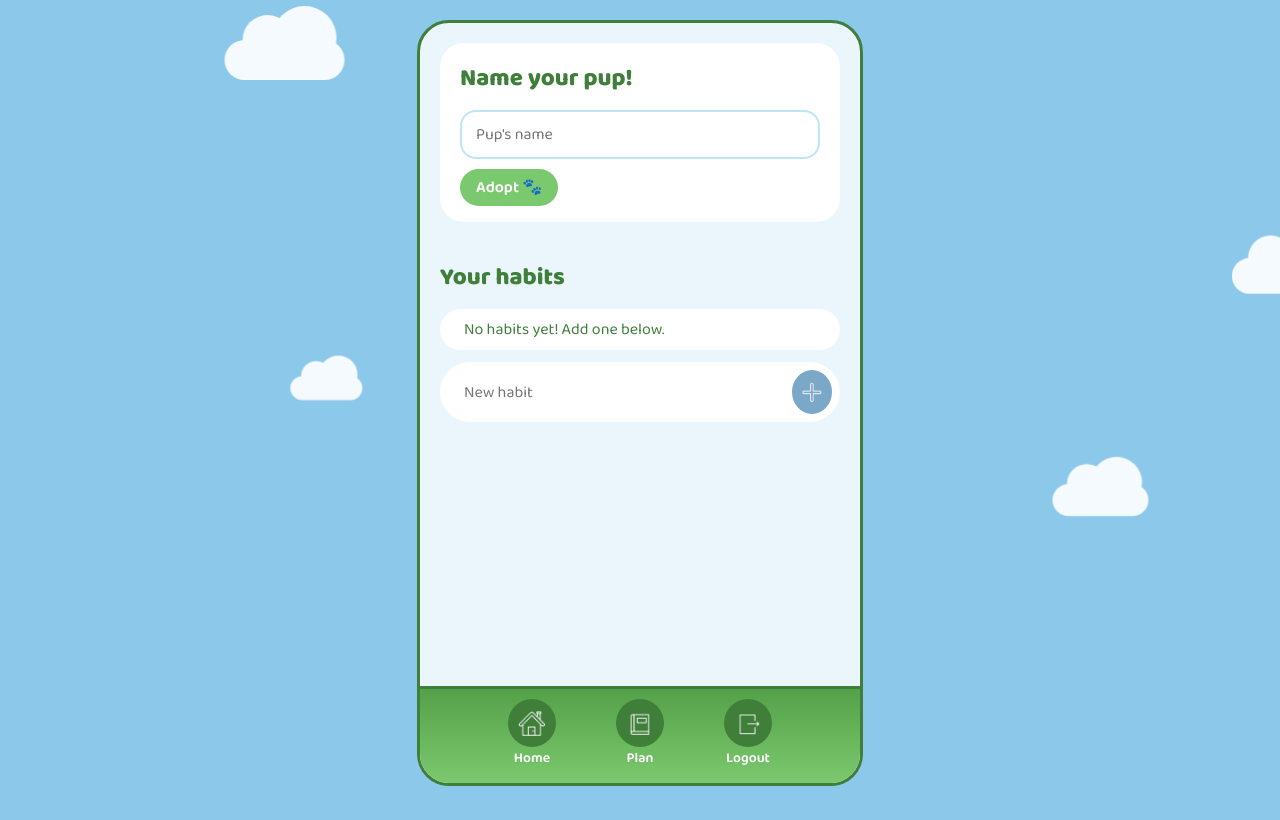
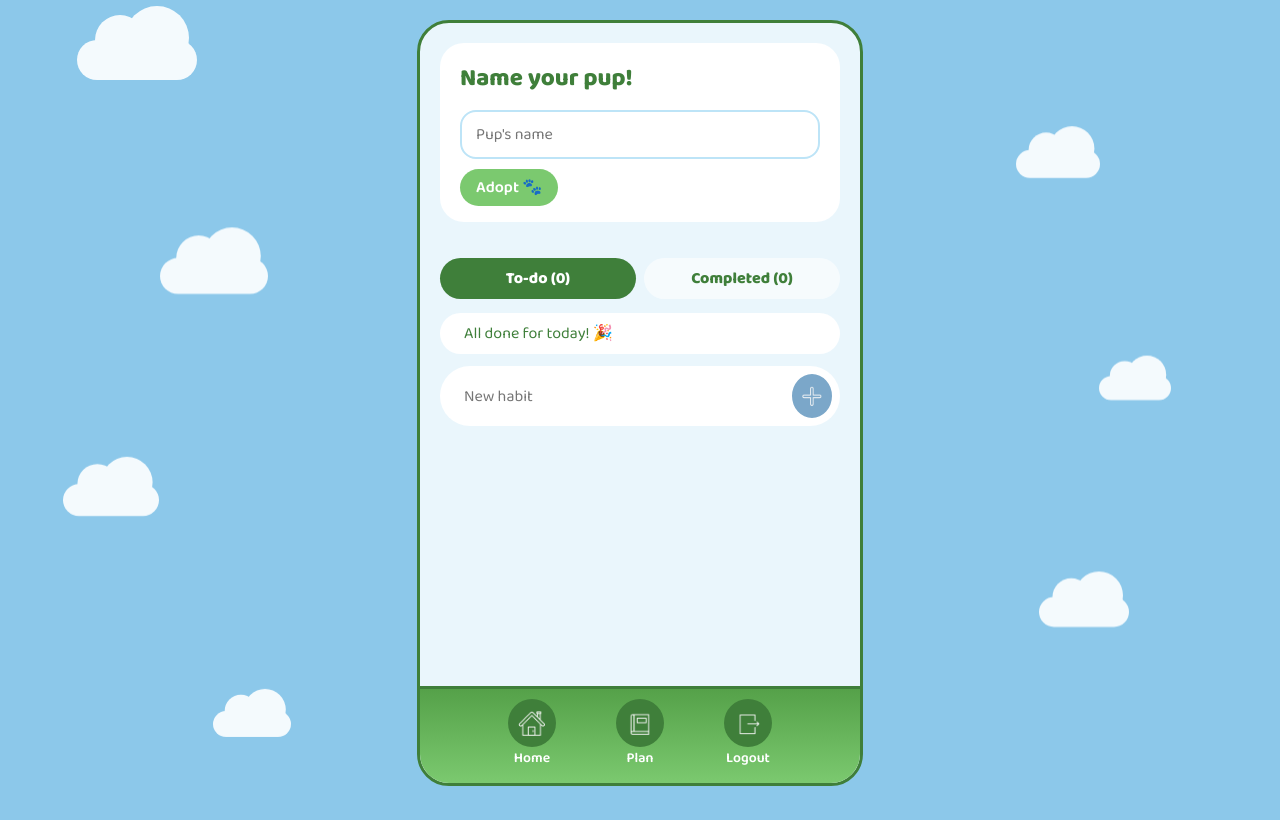
Before and after one commit to lfigu05/Pupdate, a Django app: page / in a window 1280 px wide. Run offline with Django 4.2, Linux system fonts and the light colour scheme; the visitor is signed in with stand-in values (Sample User, id 1); data that the repository does not hold is empty.

Commit message:
Hand-drawn pup stages, tabs, undo, scroll fix, and polishing

```diff
--- a/habits/static/habits/style.css
+++ b/habits/static/habits/style.css
@@ -9,6 +9,7 @@
     --delete: #C75A5A;
     --add: #7BA7C9;
     --background: #8CC8EA;
+    --undo: #E3B45E;
 }
 
 /* ======= PAGE AND FONT ======= */
@@ -37,13 +38,11 @@ h1, h2 { margin: 0 0 12px; font-weight: 800; }
 /* ======= CLOUDS (page background) ======= */
 .cloud {
     position: fixed;
-    left: 0;
     width: 120px;
     height: 40px;
     background: var(--cloud);
     border-radius: 40px;
     opacity: 0.9;
-    animation: drift 30s linear infinite; /* floats across the screen forever */
 }
 .cloud::before, .cloud::after {
     content: '';
@@ -54,19 +53,14 @@ h1, h2 { margin: 0 0 12px; font-weight: 800; }
 .cloud::before { width: 50px; height: 50px; top: -25px; left: 18px; }
 .cloud::after  { width: 64px; height: 64px; top: -34px; left: 48px; }
 
-/* spread from the top of the screen to the bottom, at different speeds */
-.cloud-1 { top: 5vh;  animation-duration: 25s; }
-.cloud-2 { top: 18vh; animation-duration: 35s; animation-delay: -10s; transform: scale(0.7); }
-.cloud-3 { top: 32vh; animation-duration: 30s; animation-delay: -20s; transform: scale(0.9); }
-.cloud-4 { top: 46vh; animation-duration: 40s; animation-delay: -5s;  transform: scale(0.6); }
-.cloud-5 { top: 60vh; animation-duration: 28s; animation-delay: -15s; transform: scale(0.8); }
-.cloud-6 { top: 74vh; animation-duration: 33s; animation-delay: -25s; transform: scale(0.75); }
-.cloud-7 { top: 88vh; animation-duration: 26s; animation-delay: -8s;  transform: scale(0.65); }
-
-@keyframes drift {
-    from { translate: -200px 0; }  /* starts just off the left edge */
-    to   { translate: 110vw 0; }   /* ends just past the right edge */
-}
+/* spread around the whole screen */
+.cloud-1 { top: 5vh;  left: 6%; }
+.cloud-2 { top: 18vh; left: 78%; transform: scale(0.7); }
+.cloud-3 { top: 32vh; left: 12%; transform: scale(0.9); }
+.cloud-4 { top: 46vh; left: 84%; transform: scale(0.6); }
+.cloud-5 { top: 60vh; left: 4%;  transform: scale(0.8); }
+.cloud-6 { top: 74vh; left: 80%; transform: scale(0.75); }
+.cloud-7 { top: 88vh; left: 15%; transform: scale(0.65); }
 
 /* respect people who turn off animations on their device */
 @media (prefers-reduced-motion: reduce) {
@@ -385,3 +405,54 @@ button.wide { width: 100%; padding: 10px; margin-top: 4px; }
 }
 .switch   { text-align: center; font-weight: 600; }
 .switch a { color: var(--deep-grass); }
+
+/* ======= TO-DO / COMPLETED TABS ======= */
+.tabs {
+    display: flex;
+    gap: 8px;
+    margin-bottom: 14px;
+}
+.tab {
+    flex: 1; /* both tabs share the width equally */
+    text-align: center;
+    padding: 8px;
+    border-radius: 999px;
+    background: rgba(255, 255, 255, 0.6);
+    color: var(--deep-grass);
+    font-weight: 700;
+    text-decoration: none;
+}
+.tab.active {
+    background: var(--deep-grass); /* the open tab is solid green */
+    color: white;
+}
+
+/* due date under the habit name */
+.habit-due {
+    display: block;
+    font-size: 13px;
+    font-weight: 600;
+    color: #6B8F66;
+}
+
+/* finished habits look softer */
+.done-pill .habit-name {
+    text-decoration: line-through;
+    opacity: 0.6;
+}
+
+/* hand drawn pup */
+.pup-img { display: block; }
+.pup-puppy { width: 140px; }
+.pup-young { width: 180px; }
+.pup-grown { width: 220px; }
+.pup-img { animation: bounce 2s ease-in-out infinite; }
+
+@keyframes bounce {
+    0%, 100% { transform: translateY(0); }
+    50%      { transform: translateY(-6px); }
+}
+
+@media (prefers-reduced-motion: reduce) {
+    .pup-img { animation: none; }
+}
--- a/habits/templates/habits/base.html
+++ b/habits/templates/habits/base.html
@@ -33,5 +33,26 @@
         </nav>
         {% endif %}
     </div>
+    <script>
+        const scrollBox = document.querySelector('.app');
+        const scrollKey = 'scroll:' + location.pathname;
+        console.log('scroll script loaded, box found:', !!scrollBox);
+
+        window.addEventListener('load', () => {
+            const saved = sessionStorage.getItem(scrollKey);
+            console.log('restoring to:', saved);
+            if (scrollBox && saved) {
+                scrollBox.scrollTop = Number(saved);
+                sessionStorage.removeItem(scrollKey);
+            }
+        });
+
+        document.querySelectorAll('form').forEach(form => {
+            form.addEventListener('submit', () => {
+                console.log('saving:', scrollBox.scrollTop, 'window:', window.scrollY);
+                if (scrollBox) sessionStorage.setItem(scrollKey, scrollBox.scrollTop);
+            });
+        });
+    </script>
 </body>
 </html>
--- a/habits/templates/habits/home.html
+++ b/habits/templates/habits/home.html
@@ -18,13 +18,7 @@
         </svg>
 
         <div class="pup">
-            {% if stage == 'grown' %}
-                🦮
-            {% elif stage == 'young' %}
-                🐕
-            {% else %}
-                🐶
-            {% endif %}
+            <img src="{% static 'habits/icons/pup-' %}{{ stage }}.png" alt="{{ pup.name }}" class="pup-img pup-{{ stage }}">
         </div>
     </div>
 
@@ -53,11 +47,38 @@
     </p>
     {% endif %}
 
-    <h2>Your habits</h2>
+    <div class="tabs">
+        <a href="?tab=todo" class="tab {% if tab == 'todo' %}active{% endif %}">To-do ({{ todo_habits|length }})</a>
+        <a href="?tab=done" class="tab {% if tab == 'done' %}active{% endif %}">Completed ({{ done_habits|length }})</a>
+    </div>
 
-    {% for habit in habits %}
+    {% if tab == 'done' %}
+
+        {% for habit in done_habits %}
+            <div class="habit-pill done-pill">
+                <div>
+                    <span class="habit-name">{{ habit.name }}</span>
+                    {% if habit.due_date %}<span class="habit-due">due {{ habit.due_date|date:"M j" }}</span>{% endif %}
+                </div>
+                <form method="post" action="{% url 'undo_check_in' habit.id %}">
+                    {% csrf_token %}
+                    <button type="submit" class="icon-btn undo-btn" aria-label="Move {{ habit.name }} back to To-do">
+                        <img src="{% static 'habits/icons/undo.png' %}" alt="">
+                    </button>
+                </form>
+            </div>
+        {% empty %}
+            <div class="habit-pill">Nothing finished yet today. You've got this!</div>
+        {% endfor %}
+
+    {% else %}
+
+        {% for habit in todo_habits %}
             <div class="habit-pill">
+                <div>
                     <span class="habit-name">{{ habit.name }}</span>
+                    {% if habit.due_date %}<span class="habit-due">due {{ habit.due_date|date:"M j" }}</span>{% endif %}
+                </div>
                 <div class="habit-actions">
                     <form method="post" action="{% url 'check_in' habit.id %}">
                         {% csrf_token %}
@@ -74,7 +95,7 @@
                 </div>
             </div>
         {% empty %}
-        <div class="habit-pill">No habits yet! Add one below.</div>
+            <div class="habit-pill">All done for today! 🎉</div>
         {% endfor %}
 
         <form method="post" action="{% url 'add_habit' %}" class="habit-pill add-pill">
@@ -85,6 +106,8 @@
             </button>
         </form>
 
+    {% endif %}
+
 </div>
 
 {% endblock %}
--- a/habits/urls.py
+++ b/habits/urls.py
@@ -10,4 +10,5 @@ urlpatterns = [
     path('habits/<int:habit_id>/delete/', views.delete_habit, name='delete_habit'),
     path('plan/', views.plan, name='plan'),
     path('steps/<int:step_id>/complete/', views.complete_step, name='complete_step'),
+    path('habits/<int:habit_id>/undo/', views.undo_check_in, name='undo_check_in'),
 ]
--- a/habits/views.py
+++ b/habits/views.py
@@ -24,7 +24,14 @@ def signup(request):
 # home page that shows the user's habits and pup (IF THEY ARE LOGGED IN)
 @login_required # if you are not logged in, you'll be sent to the login page
 def home(request):
-    habits = Habit.objects.filter(user=request.user) # shows USER'S habits only
+    habits = Habit.objects.filter(user=request.user, due_date__isnull=True) # everyday habits ONLY
+    # splitting habits into to-do and completed
+    tab = request.GET.get('tab', 'todo') # which tab is open?
+
+    done_ids = CheckIn.objects.filter(habit__user=request.user, date=date.today()).values_list('habit_id', flat=True)
+    todo_habits = habits.exclude(id__in=done_ids) # not done
+    done_habits = habits.filter(id__in=done_ids) # done
+
     pup = Pup.objects.filter(user=request.user).first()
 
     #all checkins for this user's habits
@@ -47,11 +54,13 @@ def home(request):
     sleepy = days_completed > 0 and not checked_in_recently # new users cant have a sleepy pup since they just adopted them
 
     return render(request, 'habits/home.html', {
-        'habits': habits,
         'pup': pup,
-        'days_completed':  days_completed,
+        'days_completed': days_completed,
         'stage': stage,
         'sleepy': sleepy,
+        'tab': tab,
+        'todo_habits': todo_habits,
+        'done_habits': done_habits,
     })
 
 # add a new habit for the user logged in
@@ -70,6 +79,8 @@ def check_in(request, habit_id):
         # finds the habit if it belongs to the user, that way nobody checks off anyone else's habit
         habit = get_object_or_404(Habit, id=habit_id, user=request.user)
         CheckIn.objects.get_or_create(habit=habit, date=date.today())
+        # syncing it with the plan page
+        StudyStep.objects.filter(habit=habit, date=date.today()).update(done=True)
     return redirect('home')
 
 # deleting a habit
@@ -79,6 +90,16 @@ def delete_habit(request, habit_id):
         habit = get_object_or_404(Habit, id=habit_id, user=request.user)
         habit.delete()
     return redirect('home')
+
+# undoing a habit from completed and back to to-do
+@login_required
+def undo_check_in(request, habit_id):
+    if request.method == 'POST':
+        habit = get_object_or_404(Habit, id=habit_id, user=request.user)
+        CheckIn.objects.filter(habit=habit, date=date.today()).delete()
+        # syncing it with the plan page
+        StudyStep.objects.filter(habit=habit, date=date.today()).update(done=False)
+    return redirect('/?tab=done') # do not leave the compeleted tab
 
 # name the user's pup (RENAMABLE)
 @login_required
@@ -116,7 +137,7 @@ def plan(request):
                     error = "Couldn't make a plan right now. Try again in a moment!"
 
     # show all of the user's study steps, and group them by goal
-    goals = Habit.objects.filter(user=request.user, due_date__isnull=False)
+    goals = Habit.objects.filter(user=request.user, due_date__isnull=False).order_by('due_date') # ordering by soonest deadline
     return render(request, 'habits/plan.html', {
         'goals': goals,
         'error': error,
```
Also changed, not shown: other parts of habits/static/habits/style.css (+33 -7 lines), habits/static/habits/icons/pup-grown.png (added), habits/static/habits/icons/pup-puppy.png (added), habits/static/habits/icons/pup-young.png (added), habits/static/habits/icons/undo.png (added). Lines whose indentation alone changed are shown as unchanged.
